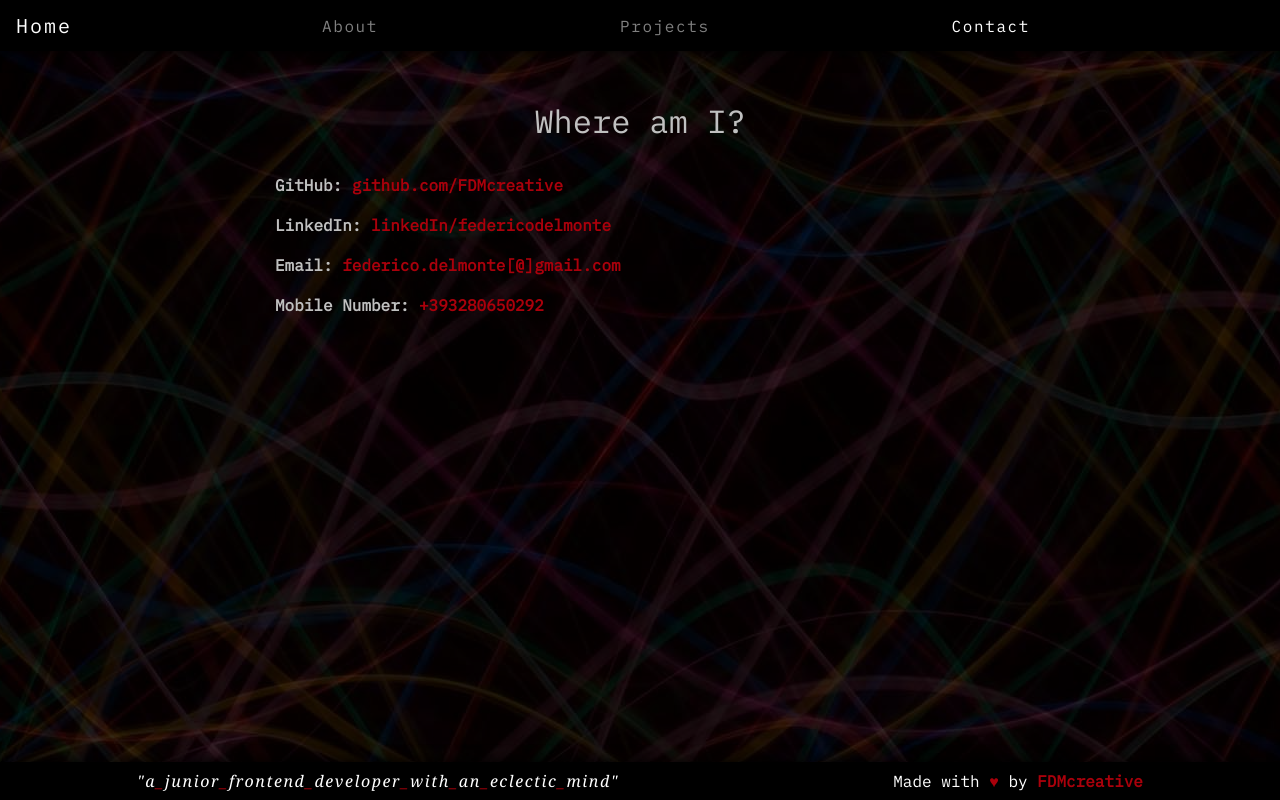
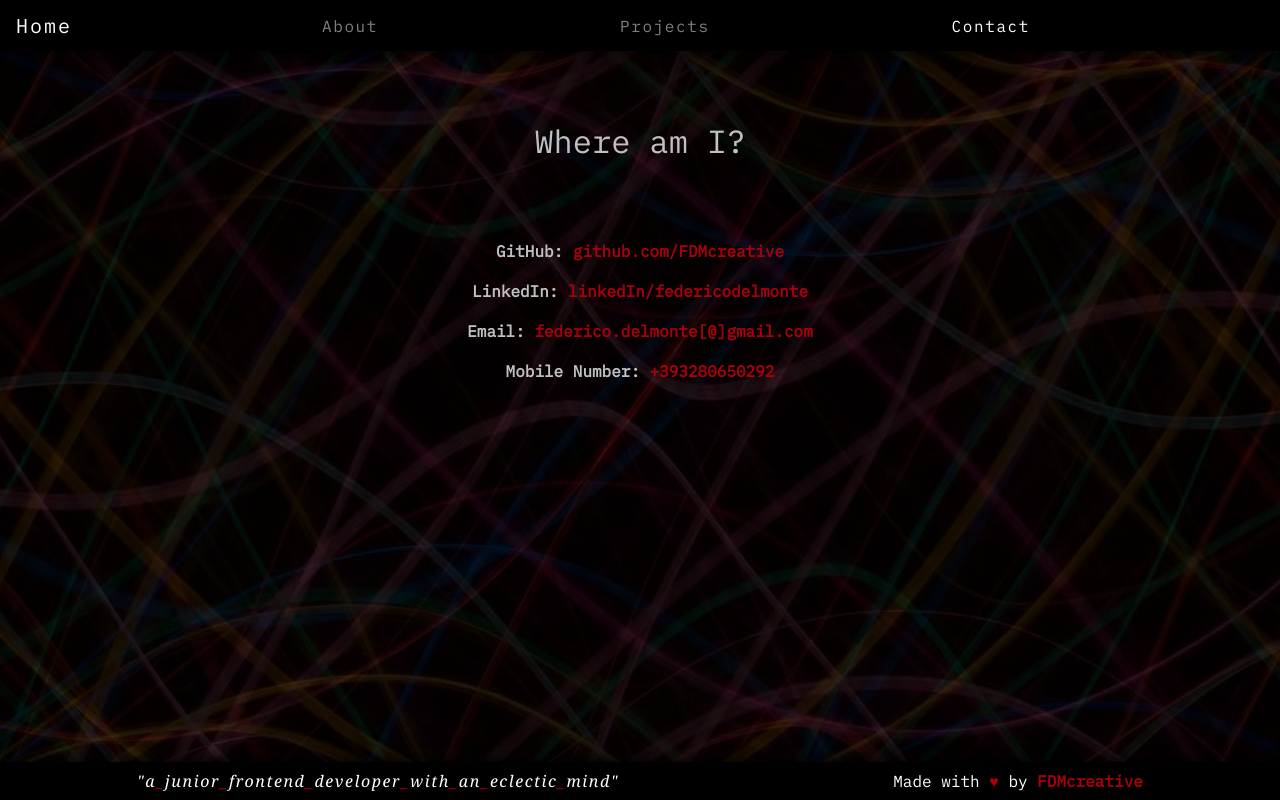
Before and after one commit to FDMcreative/FDMcoding, an Angular app: page /contact in a window 1280 px wide. Built offline with nearby package versions, Linux system fonts and the light colour scheme.

Commit message:
contact page done

```diff
--- a/src/app/contact/contact.component.css
+++ b/src/app/contact/contact.component.css
@@ -28,6 +28,14 @@ a:hover {
   margin-bottom: 3vw;
 }
 
+.contacts {
+  height: 100%;
+  display: flex;
+  flex-direction: column;
+  justify-content: center;
+  align-items: center;
+}
+
 @media only screen and (max-width: 758px) {
 
   .container {
@@ -41,49 +49,3 @@ a:hover {
     margin-bottom: 10vw;
   }
 }
-
-
-.slide-in-blurred-bottom {
-	-webkit-animation: slide-in-blurred-bottom 1s cubic-bezier(0.230, 1.000, 0.320, 1.000) both;
-	        animation: slide-in-blurred-bottom 1s cubic-bezier(0.230, 1.000, 0.320, 1.000) both;
-}
-@-webkit-keyframes slide-in-blurred-bottom {
-  0% {
-    -webkit-transform: translateY(1000px) scaleY(2.5) scaleX(0.2);
-            transform: translateY(1000px) scaleY(2.5) scaleX(0.2);
-    -webkit-transform-origin: 50% 100%;
-            transform-origin: 50% 100%;
-    -webkit-filter: blur(40px);
-            filter: blur(40px);
-    opacity: 0;
-  }
-  100% {
-    -webkit-transform: translateY(0) scaleY(1) scaleX(1);
-            transform: translateY(0) scaleY(1) scaleX(1);
-    -webkit-transform-origin: 50% 50%;
-            transform-origin: 50% 50%;
-    -webkit-filter: blur(0);
-            filter: blur(0);
-    opacity: 1;
-  }
-}
-@keyframes slide-in-blurred-bottom {
-  0% {
-    -webkit-transform: translateY(1000px) scaleY(2.5) scaleX(0.2);
-            transform: translateY(1000px) scaleY(2.5) scaleX(0.2);
-    -webkit-transform-origin: 50% 100%;
-            transform-origin: 50% 100%;
-    -webkit-filter: blur(40px);
-            filter: blur(40px);
-    opacity: 0;
-  }
-  100% {
-    -webkit-transform: translateY(0) scaleY(1) scaleX(1);
-            transform: translateY(0) scaleY(1) scaleX(1);
-    -webkit-transform-origin: 50% 50%;
-            transform-origin: 50% 50%;
-    -webkit-filter: blur(0);
-            filter: blur(0);
-    opacity: 1;
-  }
-}
--- a/src/app/contact/contact.component.html
+++ b/src/app/contact/contact.component.html
@@ -1,12 +1,13 @@
 
 <div class="container">
 
-  <div class="slide-in-blurred-bottom row justify-content-center">
+  <div class="row justify-content-center">
 
     <div class="col-md-8 col-10">
 
       <h2>{{ title }}</h2>
 
+      <div class="contacts">
         <p>
           GitHub: <a href="https://github.com/FDMcreative" target="_blank">github.com/FDMcreative</a>
         </p>
@@ -19,6 +20,7 @@
         <p>
           Mobile Number: <a href="tel:+393280650292">+393280650292</a>
         </p>
+      </div>
 
     </div>
 
--- a/src/styles.css
+++ b/src/styles.css
@@ -23,5 +23,6 @@ a  {
 }
 
 h2 {
+  padding-top: 20px;
   padding-bottom: 25px;
 }
```
Lines whose indentation alone changed are shown as unchanged.
